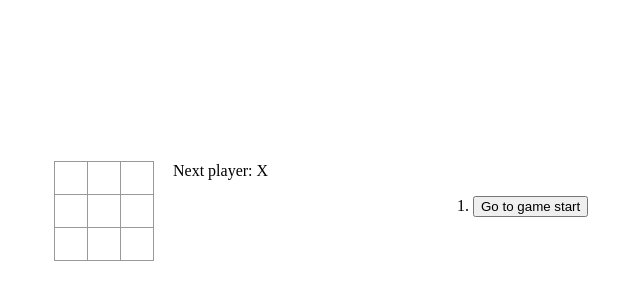
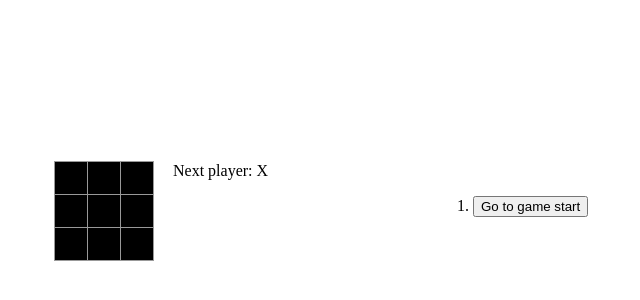
Before and after one commit to TzuCChan/Tic-Tac-Toe-React, a React (Create React App) app: page / in a window 1280 px wide. Shown: the part 38-338 px from the top of the page, without its empty margins (146-786 px from the left). Built offline with nearby package versions, Linux system fonts and the light colour scheme.

Commit message:
black and white

```diff
--- a/src/index.css
+++ b/src/index.css
@@ -16,8 +16,8 @@
 }
 
 .square {
-  color: black;
-  background: #fff;
+  color: white;
+  background: black;
   border: 1px solid #999;
   float: left;
   font-size: 24px;
```
